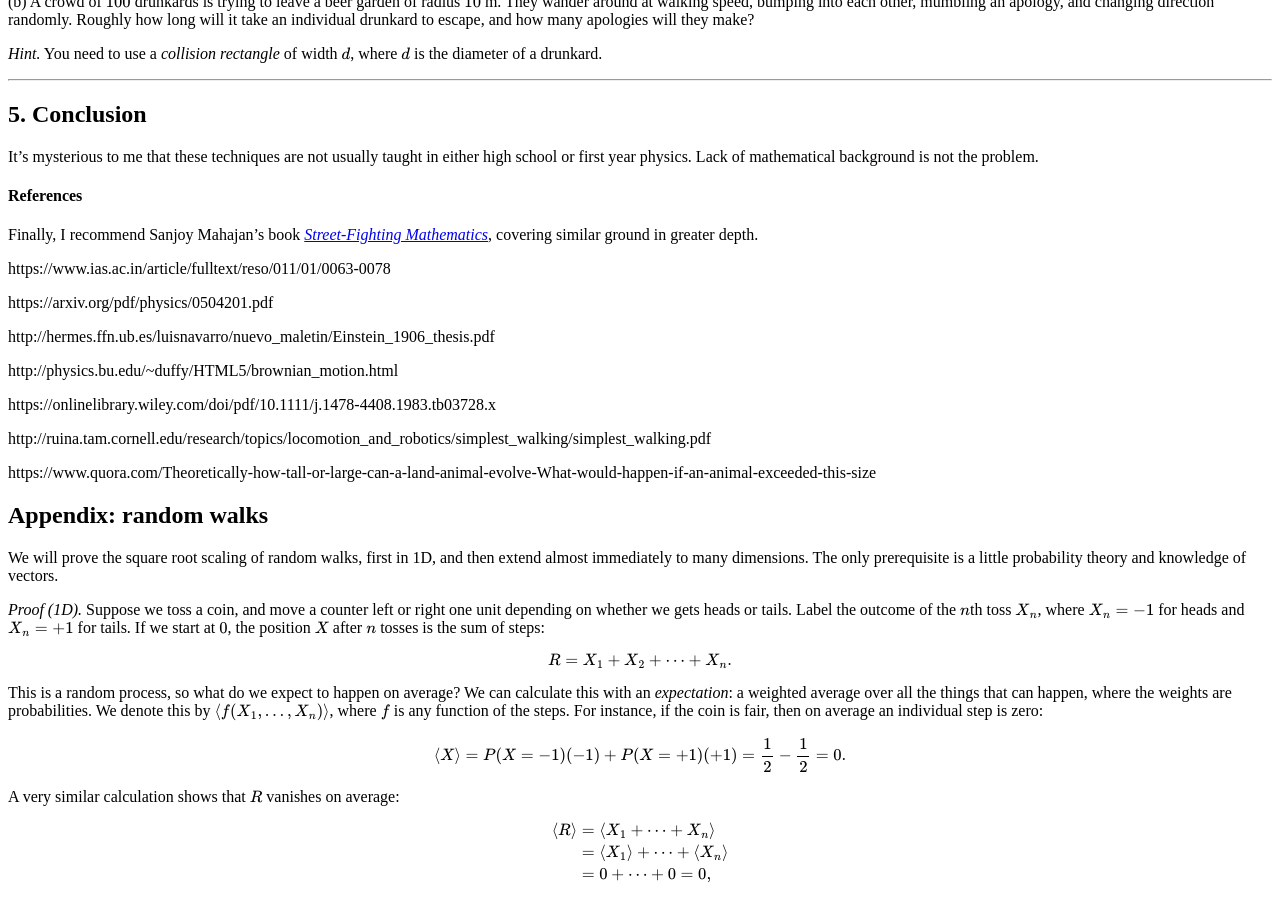
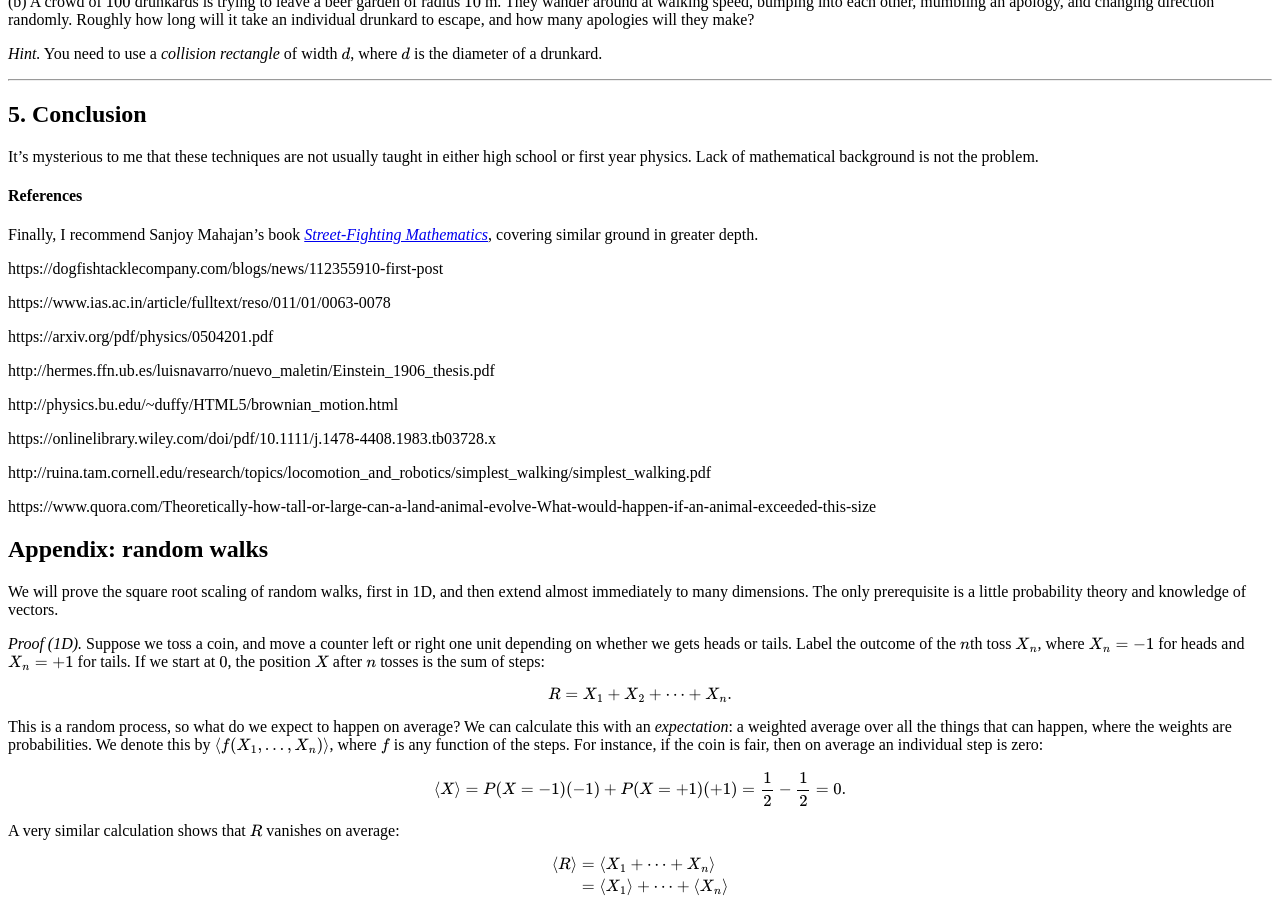
Before and after one commit to hapax/hapax.github.io, a Jekyll site: the page built from assets/simple-physics.md, in a window 1280 px wide and 900 px high, scrolled down 11754 px. Built offline with Jekyll 4.4.1, drawn with Linux system fonts in a browser that asks for light colours; our own code applies the rules of GitHub Pages for plain Markdown files; formulas are drawn with MathJax 3; a script that is not in the unit is left out; some of the changed lines change nothing that is shown.

Commit message:
Update simple-physics.md

```diff
--- a/assets/simple-physics.md
+++ b/assets/simple-physics.md
@@ -1289,6 +1289,8 @@ Lack of mathematical background is not the problem.
 Finally, I recommend Sanjoy Mahajan's book
 [*Street-Fighting Mathematics*](http://streetfightingmath.com/),
 covering similar ground in greater depth.
+
+https://dogfishtacklecompany.com/blogs/news/112355910-first-post
 
 https://www.ias.ac.in/article/fulltext/reso/011/01/0063-0078
 
```
